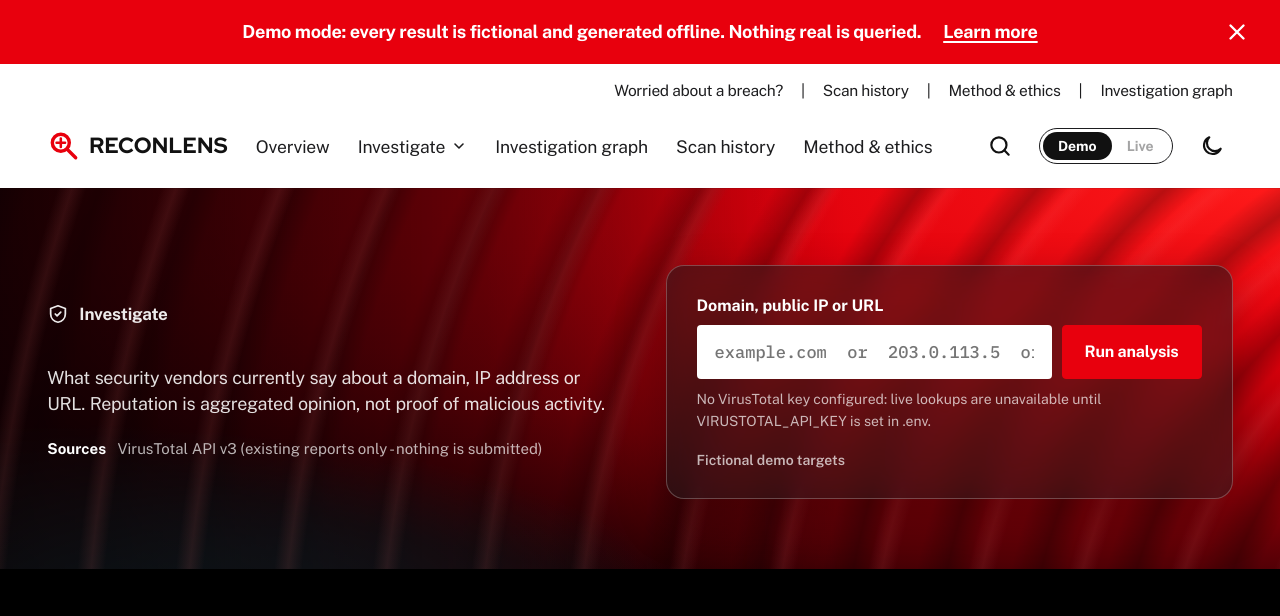
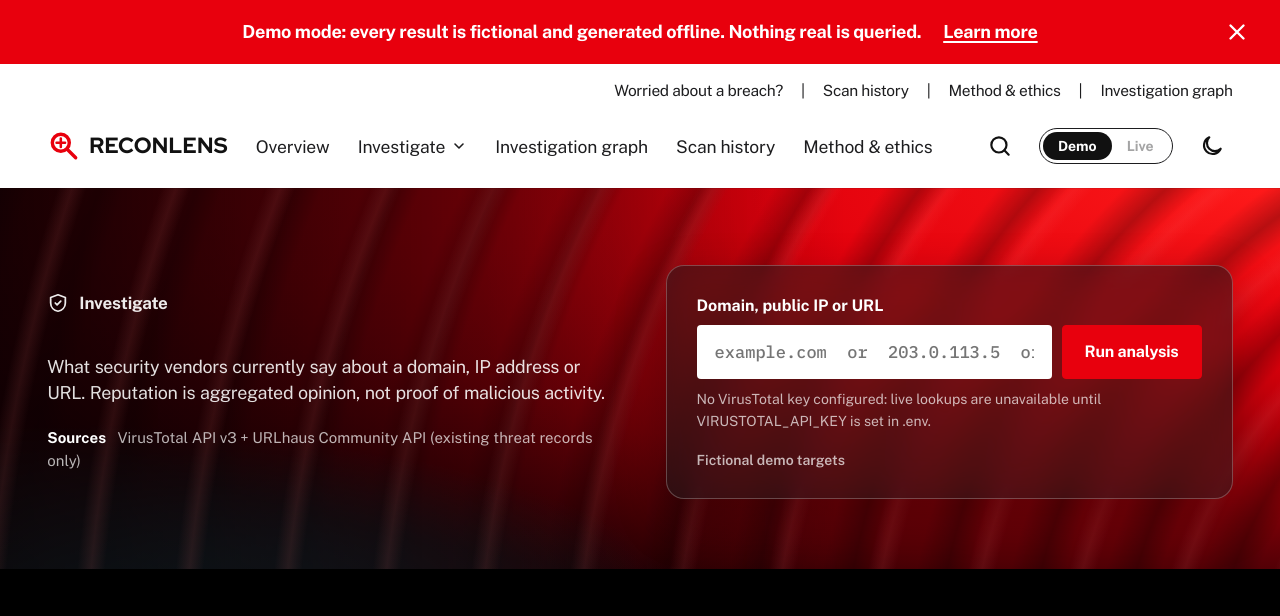
Before and after one commit to aryann314/ReconLens, a Python web app: template templates/reputation.html in a window 1280 px wide. Shown: the top 616 px of the page. Run offline with Jinja, Linux system fonts and the light colour scheme; the template is opened without the code that fills it, so the values that code supplies are empty.

Commit message:
Update reputation form description for APIs

```diff
--- a/templates/reputation.html
+++ b/templates/reputation.html
@@ -6,7 +6,7 @@
 {% call scan_form("reputation", "Domain, public IP or URL", "example.com  or  203.0.113.5  or  https://example.com/login",
     ("VirusTotal key configured (free tier: 4 lookups per minute)." if vt_configured else
      "No VirusTotal key configured: live lookups are unavailable until VIRUSTOTAL_API_KEY is set in .env."),
-    "VirusTotal API v3 (existing reports only - nothing is submitted)") %}
+    "VirusTotal API v3 + URLhaus Community API (existing threat records only)") %}
   What security vendors currently say about a domain, IP address or URL. Reputation is
   aggregated opinion, not proof of malicious activity.
 {% endcall %}
```
